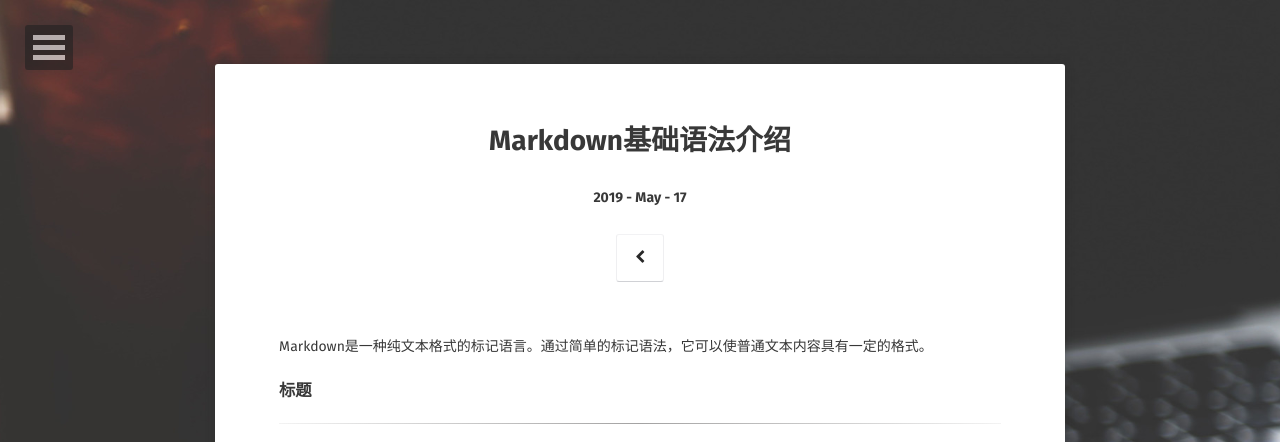
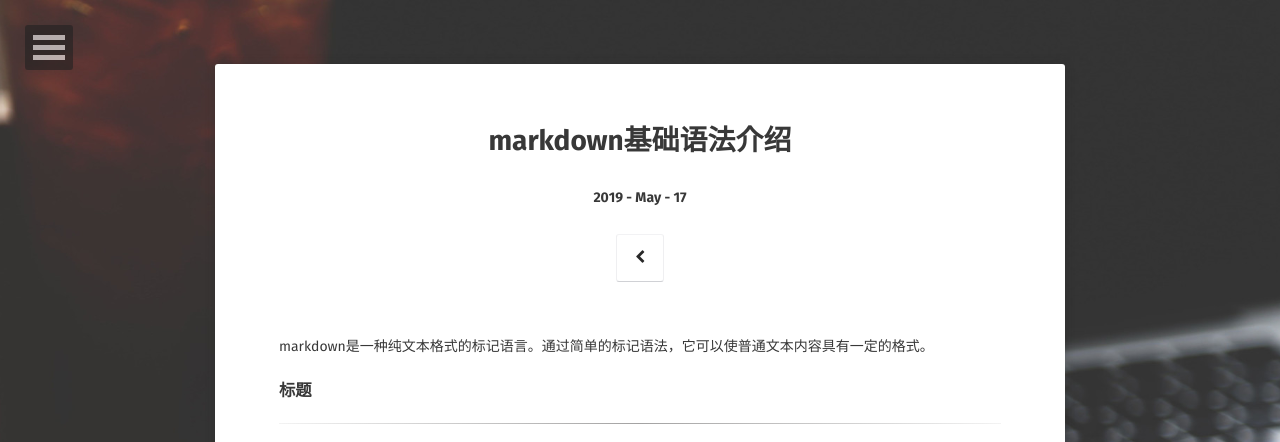
Before and after one commit to 396494384/396494384.github.io, a Jekyll site: the page built from _posts/2019-05-17-Markdown基础语法介绍.md, in a window 1280 px wide and 900 px high. Shown: the top 442 px of the window. Built offline with Jekyll 4.4.1, drawn with Linux system fonts in a browser that asks for light colours; some web fonts are replaced; comment, search, counter and statistics services are not loaded.

```diff
--- a/_posts/2019-05-17-Markdown基础语法介绍.md
+++ b/_posts/2019-05-17-Markdown基础语法介绍.md
@@ -1,12 +1,12 @@
 ---
 layout: post
-title: "Markdown基础语法介绍"
+title: "markdown基础语法介绍"
 date: 2019-05-17
-excerpt: "Markdown是一种纯文本格式的标记语言。通过简单的标记语法，它可以使普通文本内容具有一定的格式。"
-tags: [Markdown]
+excerpt: "markdown是一种纯文本格式的标记语言。通过简单的标记语法，它可以使普通文本内容具有一定的格式。"
+tags: [markdown]
 comments: true
 ---
-Markdown是一种纯文本格式的标记语言。通过简单的标记语法，它可以使普通文本内容具有一定的格式。
+markdown是一种纯文本格式的标记语言。通过简单的标记语法，它可以使普通文本内容具有一定的格式。
 
 ### 标题
 ---
```
